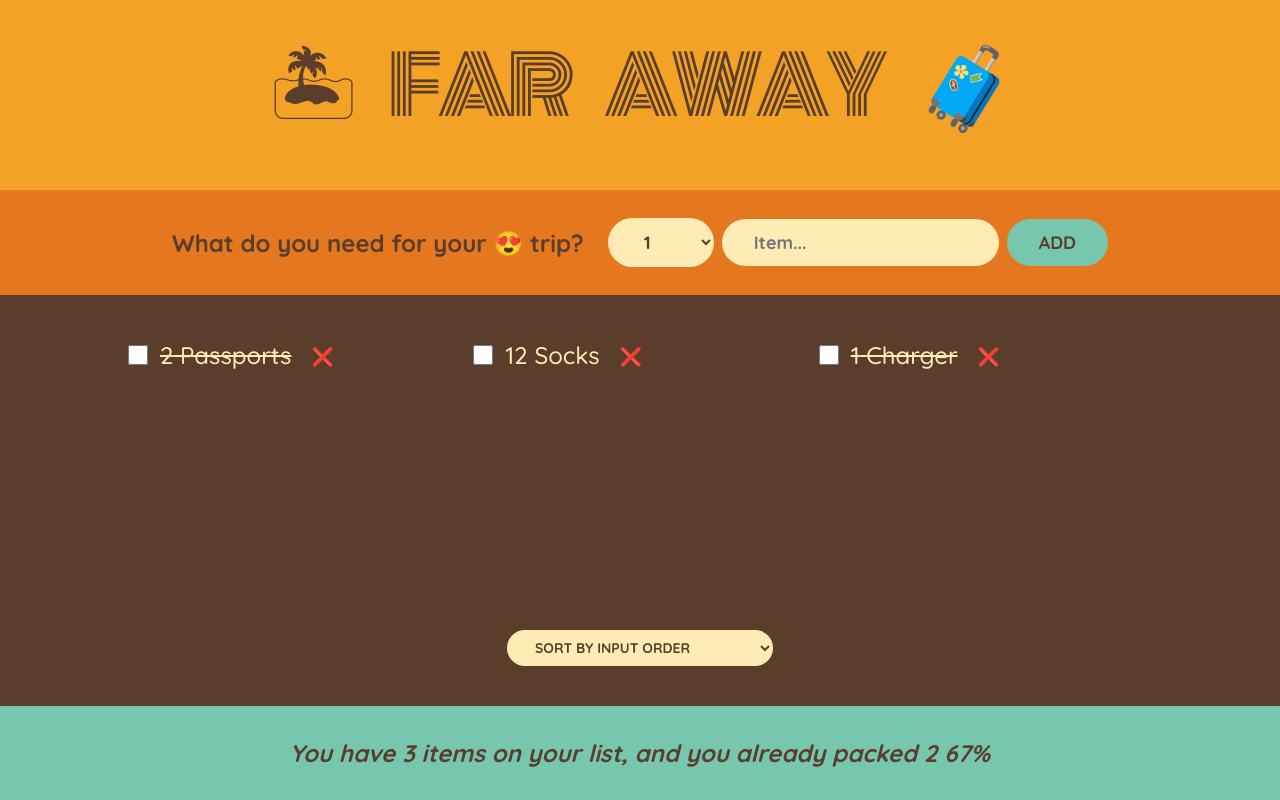
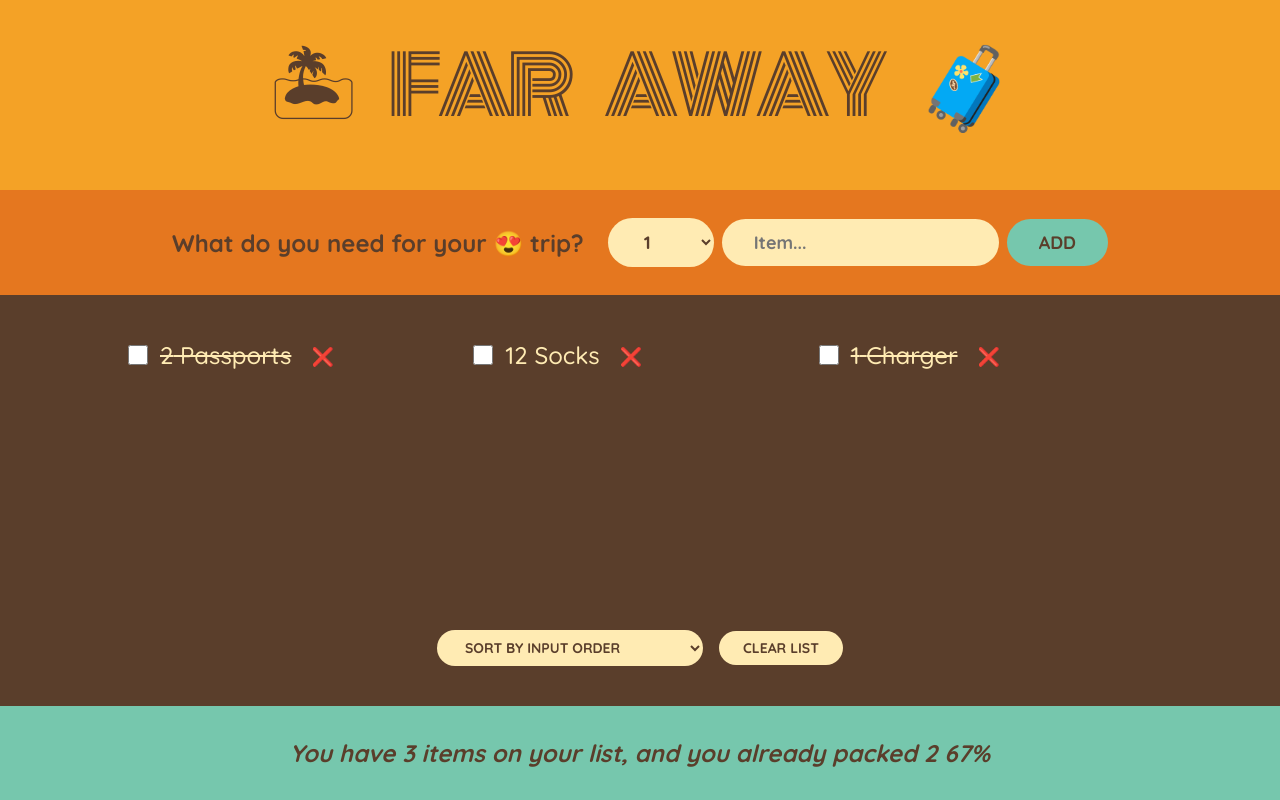
Before and after one commit to ozgeakinci/travel-list, a React (Create React App) app: page / in a window 1280 px wide. Built offline with nearby package versions, Linux system fonts and the light colour scheme.

Commit message:
clear button adding

```diff
--- a/src/App.js
+++ b/src/App.js
@@ -37,6 +37,7 @@ function App() {
         items={items}
         onDeleteItem={handleDeleteItem}
         onHandleToggleItem={handleToggleItem}
+        setItems={setItems}
       />
       <Stats items={items} />
     </div>
@@ -99,7 +100,7 @@ const Form = ({ setItems, onAddItems }) => {
     </form>
   );
 };
-const PackingList = ({ items, onDeleteItem, onHandleToggleItem }) => {
+const PackingList = ({ items, onDeleteItem, onHandleToggleItem, setItems }) => {
   const [sortBy, setSortBy] = useState("input");
 
   let sortedItems;
@@ -112,6 +113,12 @@ const PackingList = ({ items, onDeleteItem, onHandleToggleItem }) => {
     sortedItems = items
       .slice()
       .sort((a, b) => Number(a.packed) - Number(b.packed));
+
+  const handleClearList = () => {
+    const confirmed = window.confirm("Are you sure you want delete all items");
+    if (confirmed) setItems([]);
+  };
+
   return (
     <div className="list">
       <ul>
@@ -131,6 +138,8 @@ const PackingList = ({ items, onDeleteItem, onHandleToggleItem }) => {
           <option value="description">Sort by input description</option>
           <option value="packed">Sort by packed status</option>
         </select>
+
+        <button onClick={handleClearList}>Clear List</button>
       </div>
     </div>
   );
```
